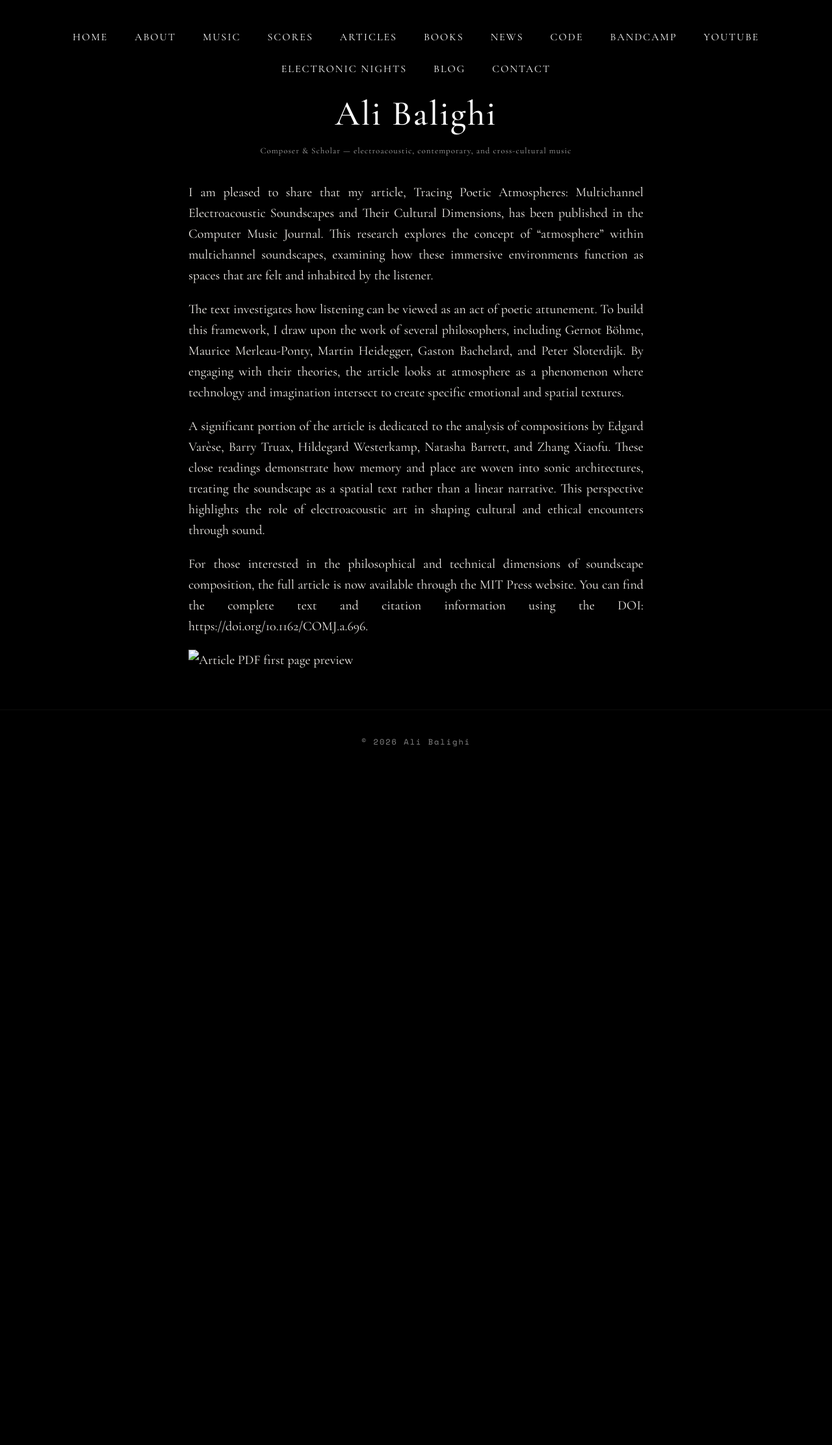
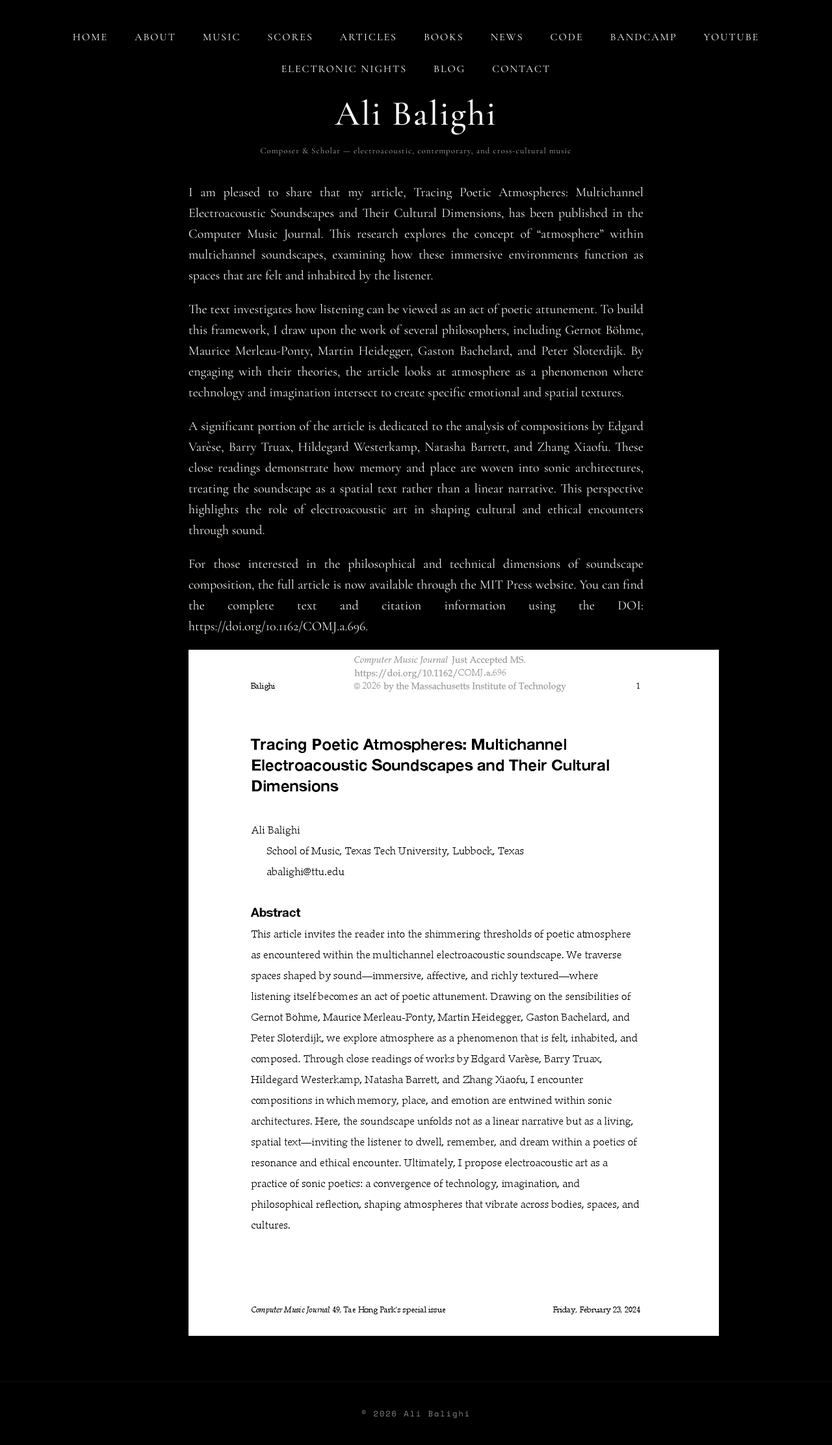
Before and after one commit to alib65/blog, a Jekyll site: the page built from _posts/2026-04-18-my-new-article.md, in a window 1280 px wide. Shown: the whole page at 65% size. Built offline with Jekyll 4.4.1, drawn with Linux system fonts in a browser that asks for light colours; before the commit the page ends 1190 px from its top, so only the background shows below that.

Commit message:
Update image path for article PDF preview

```diff
--- a/_posts/2026-04-18-my-new-article.md
+++ b/_posts/2026-04-18-my-new-article.md
@@ -12,4 +12,4 @@ A significant portion of the article is dedicated to the analysis of composition
 
 For those interested in the philosophical and technical dimensions of soundscape composition, the full article is now available through the MIT Press website. You can find the complete text and citation information using the DOI: https://doi.org/10.1162/COMJ.a.696.
 
-![Article PDF first page preview](images/comj.a.696.pdf.gif)
+![Article PDF first page preview](/images/comj.a.696.pdf.gif)
```
